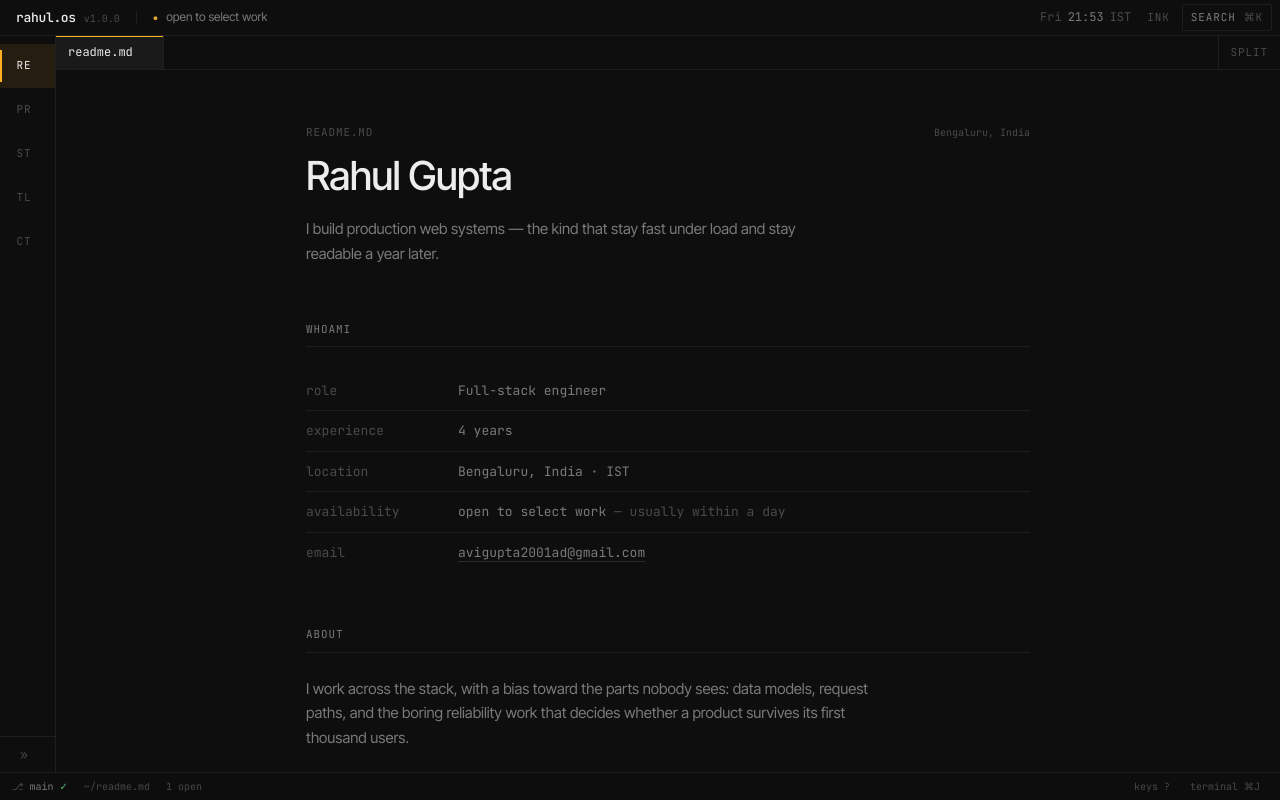
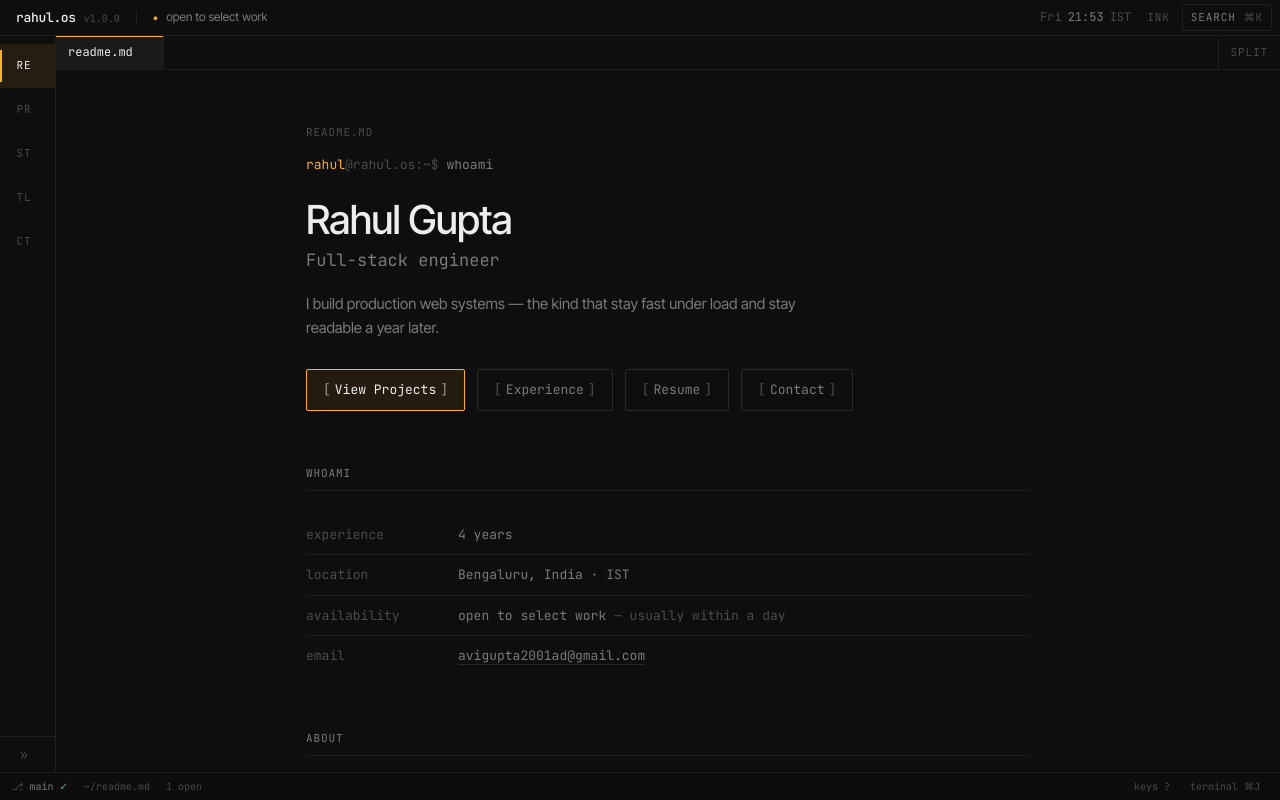
Before and after one commit to raahul4559/Portfolio, a Next.js app: page / in a window 1280 px wide. Built offline with nearby package versions, Linux system fonts and the light colour scheme.

Commit message:
feat: enhance ReadmeModule with header and CTA buttons; refactor BootSequence for improved loading experience

```diff
--- a/components/modules/Readme.tsx
+++ b/components/modules/Readme.tsx
@@ -1,28 +1,51 @@
 import Link from "next/link";
 
 import { ProjectRow } from "@/components/modules/ProjectRow";
-import { Document, DocumentHead, Section } from "@/components/ui/Document";
-import { MetaList } from "@/components/ui/bits";
+import { Document, Section } from "@/components/ui/Document";
+import { CtaButton, MetaList } from "@/components/ui/bits";
 import { featuredProjects, profile, projects } from "@/content";
 
 export function ReadmeModule() {
   return (
     <Document>
-      <DocumentHead
-        eyebrow="readme.md"
-        title={profile.name}
-        summary={profile.positioning}
-        aside={
-          <span className="text-micro text-faint font-mono">
-            {profile.location}
-          </span>
-        }
-      />
+      <header className="anim-rise mb-10 sm:mb-14">
+        <p className="label text-faint mb-4">readme.md</p>
+
+        {/* Echoes the boot sequence's own shell — the desktop remembers
+            where it came from instead of pretending the terminal never
+            happened. */}
+        <p className="font-mono text-data mb-6">
+          <span className="text-accent">{profile.handle}</span>
+          <span className="text-faint">@{profile.host}:~$</span>{" "}
+          <span className="text-muted">whoami</span>
+        </p>
+
+        <h1 className="text-h1 sm:text-display text-text font-medium tracking-[-0.02em] text-balance">
+          {profile.name}
+        </h1>
+        <p className="text-h3 text-muted mt-2 font-mono font-normal">
+          {profile.role}
+        </p>
+
+        <p className="text-body text-muted mt-5 max-w-[62ch] text-pretty">
+          {profile.positioning}
+        </p>
+
+        <div className="mt-7 flex flex-wrap gap-3">
+          <CtaButton href="/projects" primary>
+            View Projects
+          </CtaButton>
+          <CtaButton href="/timeline">Experience</CtaButton>
+          <CtaButton href={profile.resume} external>
+            Resume
+          </CtaButton>
+          <CtaButton href="/contact">Contact</CtaButton>
+        </div>
+      </header>
 
       <Section label="whoami">
         <MetaList
           items={[
-            { key: "role", value: profile.role },
             { key: "experience", value: profile.experience },
             { key: "location", value: `${profile.location} · ${profile.timezoneLabel}` },
             {
--- a/components/os/BootSequence.tsx
+++ b/components/os/BootSequence.tsx
@@ -2,36 +2,27 @@
 
 import { useCallback, useEffect, useRef, useState } from "react";
 
-import { profile, systemStats } from "@/content";
+import { profile } from "@/content";
 import { hasBooted, markBooted } from "@/lib/boot";
 import { useMounted } from "@/lib/hooks";
 
-interface BootLine {
-  op: string;
-  target: string;
-  detail: string;
-}
+/**
+ * The five things the rest of the OS is built from. Order matches the
+ * Activity Bar's own content shortcuts, so booting already previews the
+ * site's shape before a single click.
+ */
+const LINES = ["identity", "projects", "experience", "skills", "experiments"];
 
-/**
- * Every line reports something real from the content layer. If a project is
- * added, this screen counts it — which is the difference between a boot
- * sequence and a loading animation.
- */
-const LINES: BootLine[] = [
-  { op: "mount", target: "/profile", detail: profile.name.toLowerCase().replace(/\s+/g, "-") },
-  { op: "index", target: "/projects", detail: `${systemStats.projects} entries` },
-  { op: "load", target: "/stack", detail: `${systemStats.stackItems} tools · ${systemStats.stackDomains} domains` },
-  { op: "load", target: "/timeline", detail: systemStats.timelineSpan },
-  { op: "link", target: "/modules", detail: `${systemStats.modules} mounted` },
-];
-
-const STEP_MS = 190;
-const HOLD_MS = 520;
+const LINE_MS = 115;
+const READY_HOLD_MS = 150;
+const AUTO_CONTINUE_MS = 1400;
 
 /**
  * Overlays content that is already in the DOM rather than gating it, and is
  * skipped entirely for repeat visits in a session, for reduced-motion users,
- * and when JavaScript is unavailable. It is a greeting, never a gate.
+ * and when JavaScript is unavailable. It is a greeting, never a gate — every
+ * stage is skippable by any key or click, and it auto-continues on its own
+ * shortly after reaching ready in case nobody touches anything.
  */
 export function BootSequence() {
   // Rendered on the server so first-time visitors never see the site flash
@@ -39,6 +30,7 @@ export function BootSequence() {
   const mounted = useMounted();
   const [visible, setVisible] = useState(true);
   const [step, setStep] = useState(0);
+  const [ready, setReady] = useState(false);
   const [leaving, setLeaving] = useState(false);
   const skipped = useRef(false);
 
@@ -47,7 +39,9 @@ export function BootSequence() {
     skipped.current = true;
     markBooted();
     setLeaving(true);
-    setTimeout(() => setVisible(false), 200);
+    // Matches the exit transition below — the overlay collapses into the
+    // desktop rather than simply vanishing.
+    setTimeout(() => setVisible(false), 220);
   }, []);
 
   useEffect(() => {
@@ -64,92 +58,93 @@ export function BootSequence() {
       return;
     }
 
-    // Shorter on small screens: a phone visitor is more likely to be
-    // impatient and less likely to be impressed by a shell.
-    const compact = window.innerWidth < 768;
-    const stepMs = compact ? STEP_MS * 0.65 : STEP_MS;
-
     const timers: ReturnType<typeof setTimeout>[] = [];
     LINES.forEach((_, i) => {
-      timers.push(setTimeout(() => setStep(i + 1), stepMs * (i + 1)));
+      timers.push(setTimeout(() => setStep(i + 1), LINE_MS * (i + 1)));
     });
-    timers.push(setTimeout(finish, stepMs * LINES.length + HOLD_MS));
+    timers.push(
+      setTimeout(() => setReady(true), LINE_MS * LINES.length + READY_HOLD_MS),
+    );
+    timers.push(
+      setTimeout(
+        finish,
+        LINE_MS * LINES.length + READY_HOLD_MS + AUTO_CONTINUE_MS,
+      ),
+    );
 
     return () => timers.forEach(clearTimeout);
   }, [finish]);
 
   useEffect(() => {
     if (!visible) return;
-    const onAny = () => finish();
-    window.addEventListener("keydown", onAny, { once: true });
-    window.addEventListener("pointerdown", onAny, { once: true });
+    const onKey = (e: KeyboardEvent) => {
+      if (e.key === "Tab") return; // don't eat keyboard nav on skip
+      finish();
+    };
+    const onPointer = () => finish();
+    window.addEventListener("keydown", onKey);
+    window.addEventListener("pointerdown", onPointer);
     return () => {
-      window.removeEventListener("keydown", onAny);
-      window.removeEventListener("pointerdown", onAny);
+      window.removeEventListener("keydown", onKey);
+      window.removeEventListener("pointerdown", onPointer);
     };
   }, [visible, finish]);
 
   if (!visible) return null;
 
-  const done = step >= LINES.length;
-
   return (
     <div
-      className={`boot flex items-center justify-center px-6 transition-opacity duration-200 ease-[var(--ease-os)] ${
-        leaving ? "opacity-0" : "opacity-100"
+      className={`boot flex items-center justify-center px-6 transition-all duration-[220ms] ease-[var(--ease-os)] ${
+        leaving ? "translate-y-[-6px] scale-[0.985] opacity-0" : "translate-y-0 scale-100 opacity-100"
       }`}
       aria-hidden
     >
-      <div className="w-full max-w-[440px] font-mono text-data">
-        <p className="text-text">
-          {profile.host}
-          <span className="text-faint"> v{profile.version}</span>
+      <div className="w-full max-w-[420px] font-mono text-data">
+        <p className="text-text tracking-[0.04em]">
+          [ <span className="text-accent">{profile.host.split(".")[0].toUpperCase()}</span>
+          <span className="text-faint">.OS</span> ]
         </p>
 
-        <div className="mt-6 space-y-1.5">
+        <p className="text-faint mt-6">Initializing environment...</p>
+
+        <div className="mt-3 space-y-1.5">
           {LINES.map((line, i) => {
             // Before mount nothing is revealed, so the server HTML and the
             // first client render agree.
             const revealed = mounted && i < step;
             return (
               <div
-                key={line.target}
+                key={line}
                 className={`flex items-baseline gap-2 transition-opacity duration-100 ${
                   revealed ? "opacity-100" : "opacity-0"
                 }`}
               >
-                <span className="text-faint w-11 shrink-0">{line.op}</span>
-                <span className="text-muted shrink-0">{line.target}</span>
+                <span className="text-muted shrink-0">Loading {line}</span>
                 <span
                   aria-hidden
                   className="text-faint min-w-4 flex-1 overflow-hidden text-clip whitespace-nowrap"
                 >
-                  {" ".padEnd(40, ".")}
+                  {" ".padEnd(48, ".")}
                 </span>
-                <span className="text-faint hidden shrink-0 text-micro sm:block">
-                  {line.detail}
-                </span>
-                <span className="text-ok shrink-0">ok</span>
+                <span className="text-ok shrink-0">✓</span>
               </div>
             );
           })}
         </div>
 
         <div
-          className={`mt-8 transition-opacity duration-150 ${
-            done ? "opacity-100" : "opacity-0"
+          className={`mt-7 transition-opacity duration-150 ${
+            ready ? "opacity-100" : "opacity-0"
           }`}
         >
-          <p className="text-muted">
-            welcome, visitor.
-            <span className="text-accent"> ▊</span>
+          <p className="text-text tracking-[0.08em]">
+            SYSTEM READY
+            <span className="text-accent animate-pulse"> ▊</span>
           </p>
-          <p className="text-faint mt-2 text-micro">
-            ⌘K to search · ` for a shell · ? for shortcuts
+          <p className="text-faint mt-3 text-micro">
+            Press <span className="text-muted">ENTER</span> or click to continue
           </p>
         </div>
-
-        <p className="text-faint mt-10 text-micro">press any key to skip</p>
       </div>
     </div>
   );
--- a/components/ui/bits.tsx
+++ b/components/ui/bits.tsx
@@ -1,3 +1,4 @@
+import Link from "next/link";
 import type { ReactNode } from "react";
 
 import type { ProjectStatus } from "@/content/types";
@@ -122,6 +123,57 @@ export function ExternalLink({
   );
 }
 
+/**
+ * The bracket-style action button — `[ Label ]` — used only in the README
+ * hero, where a recruiter needs the four highest-intent destinations
+ * (Projects, Experience, Resume, Contact) without scrolling or learning the
+ * OS metaphor first. `external` opens in a new tab rather than navigating
+ * the workspace; everything else stays a real Next.js route.
+ */
+export function CtaButton({
+  href,
+  children,
+  primary = false,
+  external = false,
+}: {
+  href: string;
+  children: ReactNode;
+  primary?: boolean;
+  external?: boolean;
+}) {
+  const className = `inline-flex items-center gap-1 rounded-xs border px-4 py-2.5 font-mono text-data transition-colors duration-150 ${
+    primary
+      ? "border-accent bg-accent-tint text-text hover:bg-accent hover:text-bg"
+      : "border-line-strong text-muted hover:text-text hover:bg-surface-2 hover:border-faint"
+  }`;
+
+  const inner = (
+    <>
+      <span aria-hidden className="opacity-60">
+        [
+      </span>
+      {children}
+      <span aria-hidden className="opacity-60">
+        ]
+      </span>
+    </>
+  );
+
+  if (external) {
+    return (
+      <a href={href} target="_blank" rel="noreferrer noopener" className={className}>
+        {inner}
+      </a>
+    );
+  }
+
+  return (
+    <Link href={href} className={className}>
+      {inner}
+    </Link>
+  );
+}
+
 /** Numbered index used down the left edge of lists. */
 export function Ordinal({ n }: { n: number }) {
   return (
```
